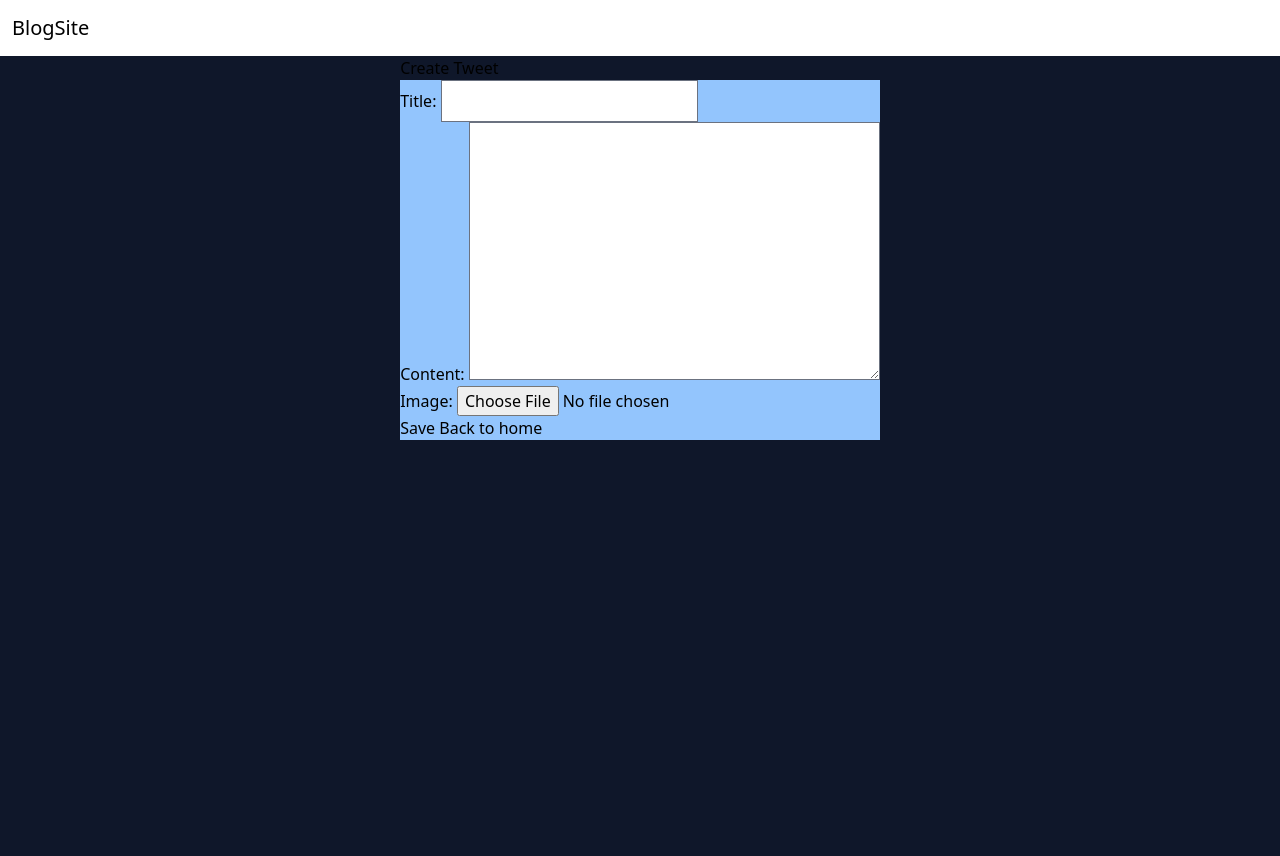
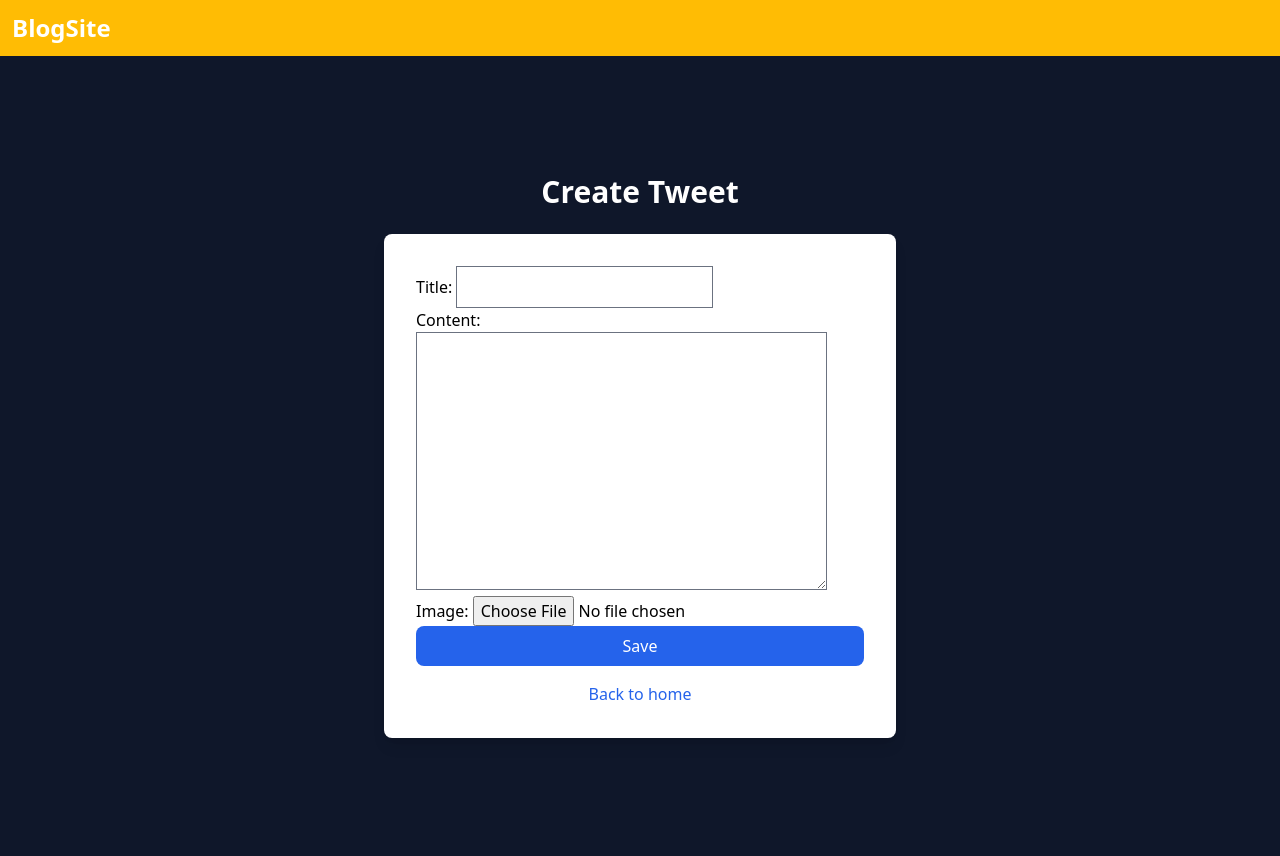
Before and after one commit to aniketjdv/blog_site, a Django app: page /blog/create/ in a window 1280 px wide. Run offline with Django 5.2, Linux system fonts and the light colour scheme; some libraries are stand-ins or nearby versions.

Commit message:
most of styling done

```diff
--- a/blog/templates/base_temp.html
+++ b/blog/templates/base_temp.html
@@ -12,10 +12,11 @@
     href="https://cdn.jsdelivr.net/npm/remixicon@4.3.0/fonts/remixicon.css"
     rel="stylesheet"
 />
+
 </head>
 <body>
-    <nav class="flex h-14 items-center mx-3">
-    <h3 class="text-xl"><a href="{% url 'homepage'%}">BlogSite</a></h3>
+    <nav class="flex h-14 items-center bg-[#ffbc04]">
+    <h3 class="text-2xl font-bold text-white hover:text-purple-700 mx-3"><a href="{% url 'homepage'%}">BlogSite</a></h3>
     </nav>
     {% block content %}
     {% endblock %}
--- a/blog/templates/blog_form.html
+++ b/blog/templates/blog_form.html
@@ -2,22 +2,29 @@
 {% block title %}HomePage {% endblock %}
 
 {% block content%}
-<div class="bg-slate-900 flex flex-row justify-center  h-screen">
 
-    <h2>
+<div class="bg-slate-900 flex flex-col items-center justify-center h-screen p-6">
+
+    <h2 class="text-white text-3xl font-semibold mb-6">
     {% if form.instance.pk %}
-    Edit Tweet
+        Edit Tweet
     {% else %}
-    Create Tweet
+        Create Tweet
     {% endif %}
-    <form method="post" class="bg-blue-300" enctype="multipart/form-data">
+    </h2>
+
+    <form method="post" class="bg-white shadow-lg rounded-lg p-8 max-w-lg w-full" enctype="multipart/form-data">
         {% csrf_token %}
-        {{form.as_p}}
-        <button type="submit">Save</button>
-        <a href="{% url 'homepage' %}">Back to home</a>
+        {{ form.as_p }}
+
+        <button type="submit" class="w-full bg-blue-600 text-white py-2 rounded-lg hover:bg-blue-700 transition duration-200">
+            Save
+        </button>
+        <a href="{% url 'homepage' %}" class="block text-center text-blue-600 mt-4 hover:underline">
+            Back to home
+        </a>
     </form>
-</h2>
-
 </div>
 
+
 {% endblock %}
--- a/blog/theme/static/css/dist/styles.css
+++ b/blog/theme/static/css/dist/styles.css
@@ -905,6 +905,14 @@ select {
   max-width: 15rem;
 }
 
+.max-w-md {
+  max-width: 28rem;
+}
+
+.max-w-lg {
+  max-width: 32rem;
+}
+
 .grid-cols-1 {
   grid-template-columns: repeat(1, minmax(0, 1fr));
 }
@@ -1031,6 +1039,16 @@ select {
   background-color: rgb(30 41 59 / var(--tw-bg-opacity));
 }
 
+.bg-blue-600 {
+  --tw-bg-opacity: 1;
+  background-color: rgb(37 99 235 / var(--tw-bg-opacity));
+}
+
+.bg-\[\#ffbc04\] {
+  --tw-bg-opacity: 1;
+  background-color: rgb(255 188 4 / var(--tw-bg-opacity));
+}
+
 .object-cover {
   -o-object-fit: cover;
      object-fit: cover;
@@ -1048,9 +1066,26 @@ select {
   padding: 1.25rem;
 }
 
+.p-6 {
+  padding: 1.5rem;
+}
+
+.p-8 {
+  padding: 2rem;
+}
+
 .px-2 {
   padding-left: 0.5rem;
   padding-right: 0.5rem;
+}
+
+.py-2 {
+  padding-top: 0.5rem;
+  padding-bottom: 0.5rem;
+}
+
+.text-center {
+  text-align: center;
 }
 
 .font-serif {
@@ -1118,6 +1153,11 @@ select {
   color: rgb(55 65 81 / var(--tw-text-opacity));
 }
 
+.text-blue-600 {
+  --tw-text-opacity: 1;
+  color: rgb(37 99 235 / var(--tw-text-opacity));
+}
+
 .shadow-lg {
   --tw-shadow: 0 10px 15px -3px rgb(0 0 0 / 0.1), 0 4px 6px -4px rgb(0 0 0 / 0.1);
   --tw-shadow-colored: 0 10px 15px -3px var(--tw-shadow-color), 0 4px 6px -4px var(--tw-shadow-color);
@@ -1136,6 +1176,18 @@ select {
   box-shadow: var(--tw-ring-offset-shadow, 0 0 #0000), var(--tw-ring-shadow, 0 0 #0000), var(--tw-shadow);
 }
 
+.transition {
+  transition-property: color, background-color, border-color, text-decoration-color, fill, stroke, opacity, box-shadow, transform, filter, -webkit-backdrop-filter;
+  transition-property: color, background-color, border-color, text-decoration-color, fill, stroke, opacity, box-shadow, transform, filter, backdrop-filter;
+  transition-property: color, background-color, border-color, text-decoration-color, fill, stroke, opacity, box-shadow, transform, filter, backdrop-filter, -webkit-backdrop-filter;
+  transition-timing-function: cubic-bezier(0.4, 0, 0.2, 1);
+  transition-duration: 150ms;
+}
+
+.duration-200 {
+  transition-duration: 200ms;
+}
+
 .hover\:bg-\[\#3e0085\]:hover {
   --tw-bg-opacity: 1;
   background-color: rgb(62 0 133 / var(--tw-bg-opacity));
@@ -1144,6 +1196,11 @@ select {
 .hover\:bg-\[\#870000\]:hover {
   --tw-bg-opacity: 1;
   background-color: rgb(135 0 0 / var(--tw-bg-opacity));
+}
+
+.hover\:bg-blue-700:hover {
+  --tw-bg-opacity: 1;
+  background-color: rgb(29 78 216 / var(--tw-bg-opacity));
 }
 
 .hover\:text-yellow-200:hover {
@@ -1166,6 +1223,11 @@ select {
   color: rgb(255 21 21 / var(--tw-text-opacity));
 }
 
+.hover\:text-purple-700:hover {
+  --tw-text-opacity: 1;
+  color: rgb(126 34 206 / var(--tw-text-opacity));
+}
+
 .hover\:underline:hover {
   text-decoration-line: underline;
 }
```
Also changed, not shown: blog/static/css/style1.css (added, +7 -0 lines), blog/db.sqlite3, blog/photos/20240504_093702_3bRvSjb.jpg (added), blog/photos/WhatsApp_Image_2022-04-13_at_3.50.50_PM.jpeg (added).
